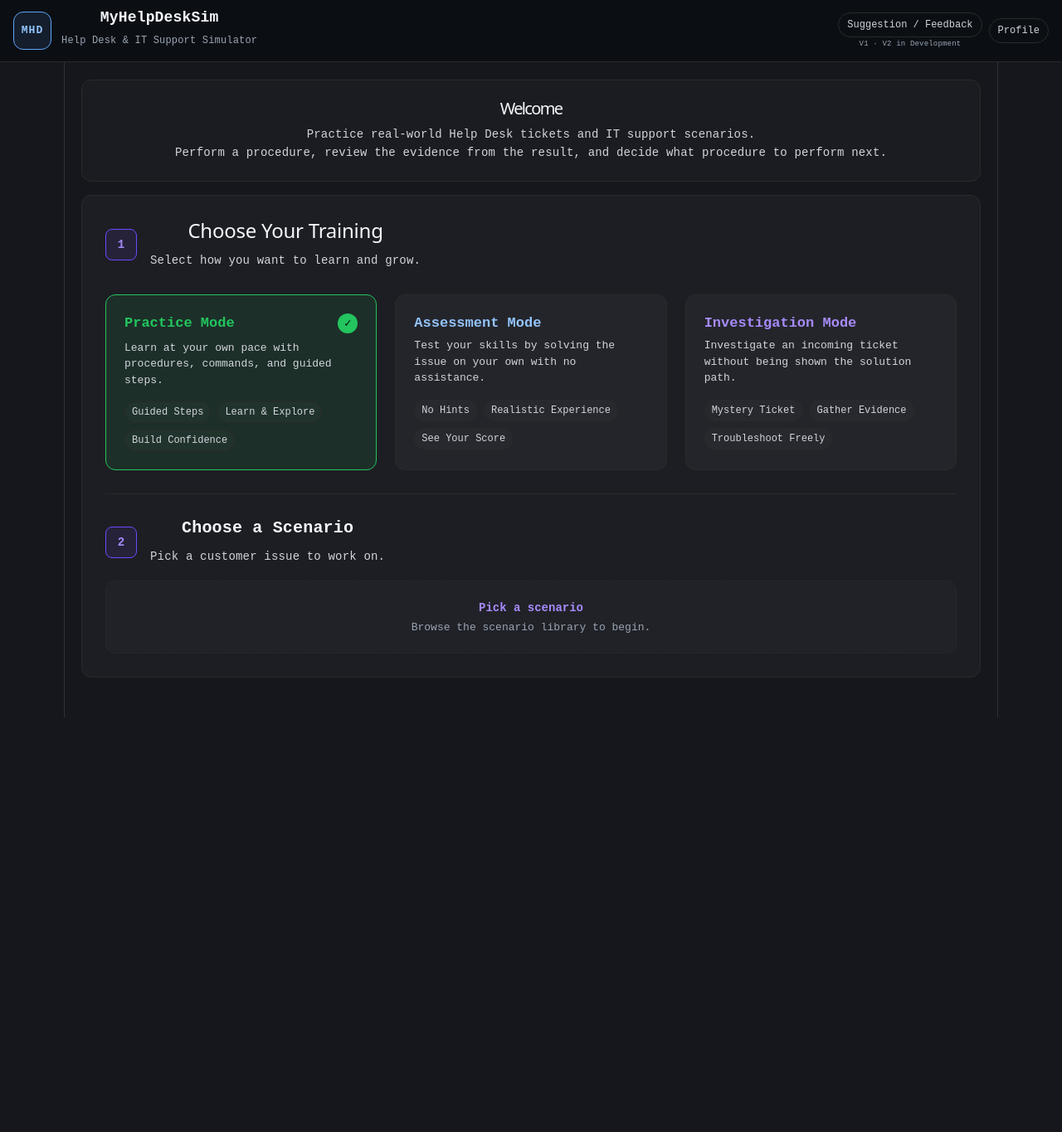
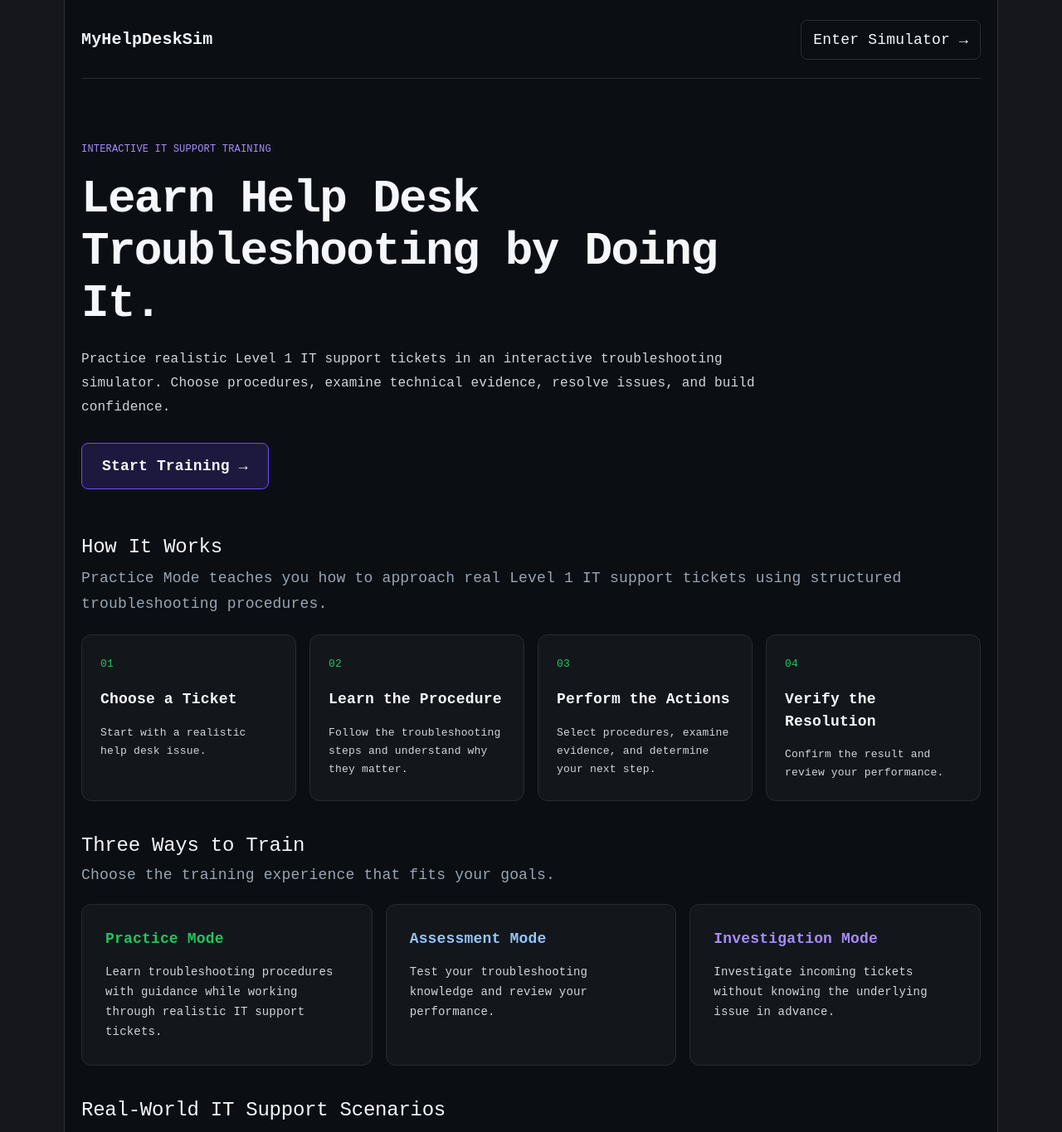
Before and after one commit to arlissherrera27-ai/helpdesk-sim, a React (Vite) app in the folder ui/: page / in a window 1280 px wide. Shown: the top 1365 px of the page at 83% size. Before the commit the page ends 865 px from the top, so only its background shows below. Built offline with nearby package versions, Linux system fonts and the light colour scheme.

Commit message:
Add public landing page and simulator routing

```diff
--- a/ui/index.html
+++ b/ui/index.html
@@ -4,10 +4,10 @@
     <meta charset="UTF-8" />
     <link rel="icon" type="image/svg+xml" href="/favicon.svg" />
     <meta name="viewport" content="width=device-width, initial-scale=1.0" />
-    <title>Help Desk Simulator | Practice IT Support Scenarios</title>
+    <title>Help Desk Simulator | Level 1 IT Support Training | MyHelpDeskSim</title>
     <meta
       name="description"
-      content="Practice realistic help desk and IT support scenarios with guided training, assessments, troubleshooting commands, and scoring."
+      content="Practice realistic Level 1 IT help desk tickets with MyHelpDeskSim. Learn troubleshooting through interactive scenarios, assessments, and performance scoring."
     />
   </head>
   <body>
--- /dev/null
+++ b/ui/src/LandingPage.tsx
@@ -0,0 +1,280 @@
+
+import { COLORS, TEXT, SPACE, BUTTON } from "./uiSystem";
+
+const trainingModes = [
+  {
+    name: "Practice Mode",
+    color: COLORS.practice,
+    description: "Learn troubleshooting procedures with guidance while working through realistic IT support tickets.",
+  },
+  {
+    name: "Assessment Mode",
+    color: COLORS.assessment,
+    description: "Test your troubleshooting knowledge and review your performance.",
+  },
+  {
+    name: "Investigation Mode",
+    color: COLORS.primary,
+    description: "Investigate incoming tickets without knowing the underlying issue in advance.",
+  },
+];
+
+const exampleTickets = [
+  "Password Reset & Account Lockout",
+  "Wi-Fi & Network Connectivity",
+  "Email & Outlook Troubleshooting",
+  "Printer & Peripheral Issues",
+  "Windows & Desktop Support",
+  "Browser & Application Problems",
+];
+
+export default function LandingPage() {
+  return (
+    <main
+      style={{
+        width: "100%",
+        minHeight: "100vh",
+        boxSizing: "border-box",
+        padding: "24px 20px 64px",
+        background: COLORS.appBg,
+        color: COLORS.text,
+        fontFamily: "monospace",
+        textAlign: "left",
+      }}
+    >
+      <header
+        style={{
+          display: "flex",
+          alignItems: "center",
+          justifyContent: "space-between",
+          flexWrap: "wrap",
+          gap: SPACE.md,
+          paddingBottom: SPACE.lg,
+          borderBottom: `1px solid ${COLORS.border}`,
+        }}
+      >
+        <strong style={{ fontSize: TEXT.section }}>
+          MyHelpDeskSim
+        </strong>
+
+        <a href="/simulator" style={{ ...BUTTON.secondary, textDecoration: "none" }}>
+          Enter Simulator →
+        </a>
+      </header>
+
+      <section style={{ padding: "72px 0 56px", maxWidth: "850px" }}>
+        <div style={{ color: COLORS.primary, fontSize: TEXT.label, marginBottom: SPACE.md }}>
+          INTERACTIVE IT SUPPORT TRAINING
+        </div>
+
+        <h1
+          style={{
+            color: COLORS.text,
+            fontSize: "clamp(32px, 5vw, 56px)",
+            lineHeight: 1.12,
+            margin: `0 0 ${SPACE.lg}`,
+            fontFamily: "monospace",
+            fontWeight: 700,
+          }}
+        >
+          Learn Help Desk Troubleshooting by Doing It.
+        </h1>
+
+        <p style={{ color: COLORS.body, fontSize: "16px", lineHeight: 1.8, marginBottom: SPACE.xl }}>
+          Practice realistic Level 1 IT support tickets in an interactive
+          troubleshooting simulator. Choose procedures, examine technical
+          evidence, resolve issues, and build confidence.
+        </p>
+
+        <a
+          href="/simulator"
+          style={{
+            ...BUTTON.primary,
+            display: "inline-block",
+            padding: "14px 24px",
+            textDecoration: "none",
+            fontWeight: 700,
+          }}
+        >
+          Start Training →
+        </a>
+
+      </section>
+
+
+      <section style={{ marginBottom: SPACE.xxl }}>
+        <h2 style={{ color: COLORS.text, fontFamily: "monospace" }}>
+          How It Works
+        </h2>
+
+        <p
+          style={{
+            color: COLORS.muted,
+            lineHeight: 1.7,
+            marginBottom: SPACE.lg,
+          }}
+        >
+          Practice Mode teaches you how to approach real Level 1 IT
+          support tickets using structured troubleshooting procedures.
+        </p>
+
+        <div
+          style={{
+            display: "grid",
+            gridTemplateColumns: "repeat(auto-fit, minmax(220px, 1fr))",
+            gap: SPACE.md,
+          }}
+        >
+          {[
+            ["01", "Choose a Ticket", "Start with a realistic help desk issue."],
+            ["02", "Learn the Procedure", "Follow the troubleshooting steps and understand why they matter."],
+            ["03", "Perform the Actions", "Select procedures, examine evidence, and determine your next step."],
+            ["04", "Verify the Resolution", "Confirm the result and review your performance."],
+          ].map(([number, title, description]) => (
+            <div
+              key={number}
+              style={{
+                padding: SPACE.lg,
+                border: `1px solid ${COLORS.border}`,
+                borderRadius: "12px",
+                background: COLORS.panel,
+              }}
+            >
+              <div
+                style={{
+                  color: COLORS.practice,
+                  fontSize: TEXT.detail,
+                  marginBottom: SPACE.md,
+                }}
+              >
+                {number}
+              </div>
+
+              <strong style={{ color: COLORS.text }}>{title}</strong>
+
+              <p
+                style={{
+                  color: COLORS.body,
+                  fontSize: TEXT.detail,
+                  lineHeight: 1.7,
+                  marginTop: SPACE.md,
+                }}
+              >
+                {description}
+              </p>
+            </div>
+          ))}
+        </div>
+      </section>
+
+      <section style={{ marginBottom: SPACE.xxl }}>
+        <h2 style={{ color: COLORS.text, fontFamily: "monospace" }}>
+          Three Ways to Train
+
+        </h2>
+        <p style={{ color: COLORS.muted, marginBottom: SPACE.lg }}>
+          Choose the training experience that fits your goals.
+        </p>
+
+        <div
+          style={{
+            display: "grid",
+            gridTemplateColumns: "repeat(auto-fit, minmax(220px, 1fr))",
+            gap: SPACE.md,
+          }}
+        >
+          {trainingModes.map((mode) => (
+            <div
+              key={mode.name}
+              style={{
+                padding: SPACE.xl,
+                border: `1px solid ${COLORS.border}`,
+                borderRadius: "12px",
+                background: COLORS.panel,
+              }}
+            >
+              <strong style={{ color: mode.color }}>{mode.name}</strong>
+              <p
+                style={{
+                  color: COLORS.body,
+                  fontSize: TEXT.body,
+                  lineHeight: 1.7,
+                  marginTop: SPACE.md,
+                }}
+              >
+                {mode.description}
+              </p>
+            </div>
+          ))}
+        </div>
+      </section>
+
+      <section style={{ marginBottom: SPACE.xxl }}>
+        <h2 style={{ color: COLORS.text, fontFamily: "monospace" }}>
+          Real-World IT Support Scenarios
+        </h2>
+        <p style={{ color: COLORS.muted, marginBottom: SPACE.lg }}>
+          Practice troubleshooting common Level 1 help desk issues.
+        </p>
+
+        <div
+          style={{
+            display: "grid",
+            gridTemplateColumns: "repeat(auto-fit, minmax(220px, 1fr))",
+            gap: SPACE.md,
+          }}
+        >
+          {exampleTickets.map((ticket) => (
+            <div
+              key={ticket}
+              style={{
+                padding: SPACE.md,
+                border: `1px solid ${COLORS.border}`,
+                borderRadius: "8px",
+                background: COLORS.panelSoft,
+                color: COLORS.body,
+                fontSize: TEXT.detail,
+              }}
+            >
+              <span style={{ color: COLORS.practice }}>✓ </span>
+              {ticket}
+            </div>
+          ))}
+        </div>
+      </section>
+
+      <section
+        style={{
+          padding: `${SPACE.xxl} ${SPACE.md}`,
+          textAlign: "center",
+          borderTop: `1px solid ${COLORS.border}`,
+        }}
+      >
+        <h2 style={{ color: COLORS.text, fontFamily: "monospace" }}>
+          Ready to Work Your First Ticket?
+        </h2>
+        <p
+          style={{
+            color: COLORS.body,
+            marginBottom: SPACE.xl,
+            lineHeight: 1.7,
+          }}
+        >
+          Enter the simulator, select a training mode, and start troubleshooting.
+        </p>
+        <a
+          href="/simulator"
+          style={{
+            ...BUTTON.primary,
+            display: "inline-block",
+            padding: "14px 24px",
+            textDecoration: "none",
+            fontWeight: 700,
+          }}
+        >
+          Enter Simulator →
+        </a>
+      </section>
+    </main>
+  );
+}
--- a/ui/src/main.tsx
+++ b/ui/src/main.tsx
@@ -2,18 +2,27 @@ import { StrictMode } from 'react'
 import { createRoot } from 'react-dom/client'
 import './index.css'
 import App from './App.tsx'
+import LandingPage from './LandingPage.tsx'
 import FeedbackViewer from './admin/FeedbackViewer.tsx'
 import { Analytics } from '@vercel/analytics/react'
 import { assertScenarioRegistryComplete } from './core/scenarioRegistry'
 
 assertScenarioRegistryComplete()
 
-const isFeedbackViewer =
-  window.location.pathname === '/admin/feedback'
+const pathname = window.location.pathname.replace(/\/+$/, '') || '/'
+
+const isFeedbackViewer = pathname === '/admin/feedback'
+const isSimulator = pathname === '/simulator'
 
 createRoot(document.getElementById('root')!).render(
   <StrictMode>
-    {isFeedbackViewer ? <FeedbackViewer /> : <App />}
+        {isFeedbackViewer ? (
+      <FeedbackViewer />
+    ) : isSimulator ? (
+      <App />
+    ) : (
+      <LandingPage />
+    )}
     <Analytics />
   </StrictMode>,
 )
```
Also changed, not shown: ui/vercel.json.
